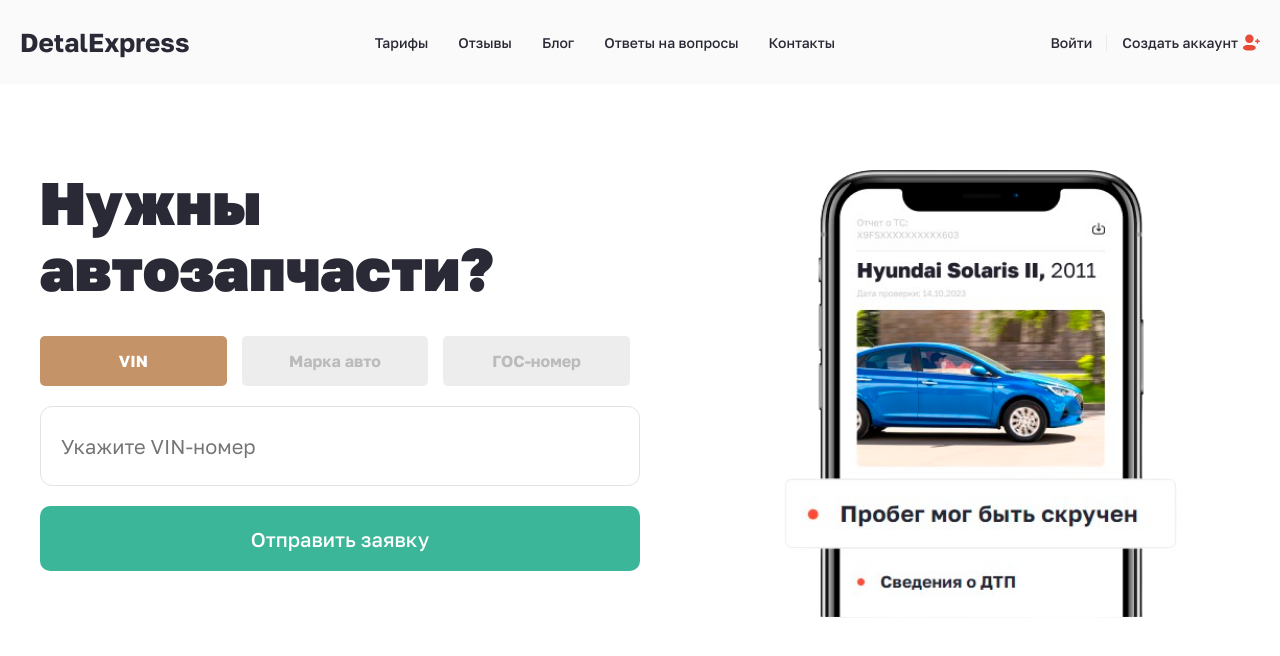
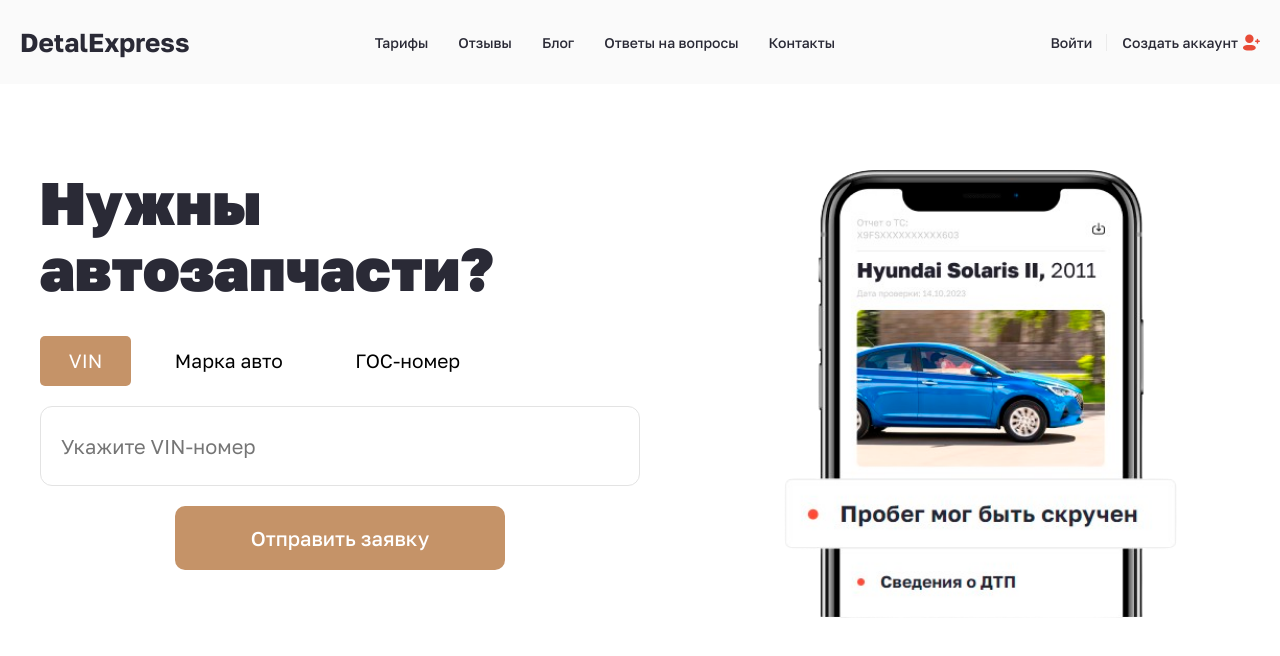
Before and after one commit to AM1G0S/detalExpress, a React (Vite) app: page / in a window 1280 px wide. Shown: the top 656 px of the page. Built offline with nearby package versions, Linux system fonts and the light colour scheme.

Commit message:
Ðпеределал компонент кнопки, добавил варианÑты, размеры, состояния

```diff
--- a/src/components/index.ts
+++ b/src/components/index.ts
@@ -1,5 +1,5 @@
 export * from './loyaut/Header/Header'
 export * from './loyaut/Footer/Footer'
 export * from './ui/FormCheck/FormCheck'
-export * from './ui/TabButton/TabButton'
 export * from './ui/Input/Input'
+export * from './ui/Button/Button'
--- a/src/components/modals/DeliveryModal/DeliveryModal.module.scss
+++ b/src/components/modals/DeliveryModal/DeliveryModal.module.scss
@@ -40,16 +40,6 @@
 	height: 26px;
 }
 
-.branchesBtn {
-	padding: 3px 10px;
-	border: 2px solid var(--accent-color);
-	font-weight: 600;
-	color: var(--accent-color);
-	border-radius: 5px;
-	cursor: pointer;
-	background-color: transparent;
-}
-
 .deliveryText {
 	font-size: 14px;
 	opacity: 0.8;
--- a/src/components/modals/DeliveryModal/DeliveryModal.tsx
+++ b/src/components/modals/DeliveryModal/DeliveryModal.tsx
@@ -2,6 +2,7 @@ import { FC, memo, useCallback, useState } from "react";
 import { useDispatch, useSelector } from "react-redux";
 import { setDelivery, setAddress } from "../../../redux/slices/applicationSlice.ts";
 import {RootState} from "../../../redux/store.ts";
+import {Button} from "../../ui/Button/Button.tsx";
 import { Modal } from "../../ui/Modal/Modal";
 
 import cls from "./DeliveryModal.module.scss";
@@ -86,12 +87,13 @@ export const DeliveryModal: FC<ModalProps> = memo(({ isOpen, onClose }) => {
                   <span className={activeAddress === address ? cls.active : ""}>{address}</span>
 
                   {activeAddress !== address && (
-                    <button
-                      className={cls.branchesBtn}
+                    <Button
+                      variant={"select"}
+                      size={"sm"}
                       onClick={() => handleAddressClick(address)}
                     >
                       Выбрать
-                    </button>
+                    </Button>
                   )}
                 </li>
               ))}
--- a/src/components/ui/Button/Button.module.scss
+++ b/src/components/ui/Button/Button.module.scss
@@ -1,31 +1,46 @@
 .button {
-	min-width: 300px;
 	display: block;
 	outline: none;
 	white-space: nowrap;
-	height: 65px;
-	background: var(--green-color);
-	color: var(--light-color);
-	font-size: 20px;
-	font-weight: 500;
-	padding: 0 55px;
-	border-radius: 10px;
 	transition: .3s;
 	cursor: pointer;
 
+	&.loading {
+		display: flex;
+		align-items: center;
+		justify-content: center;
+		background: var(--orange-color);
+	}
+}
+
+.primary {
+	font-weight: 500;
+	border-radius: 10px;
+	color: var(--light-color);
+	background: var(--accent-color);
+
 	&:hover {
-		background-color: var(--accent-color);
+		background-color: var(--orange-color);
 	}
+}
 
-	&:disabled {
-		cursor: default;
+.secondary {
+	border-radius: 5px;
 
-		&:hover {
-			background-color: var(--green-color);
-		}
-	}
-
-	&.loading {
+	&.active {
+		color: var(--light-color);
 		background: var(--accent-color);
 	}
 }
+
+.select {
+	border: 2px solid var(--accent-color);
+	font-weight: 600;
+	color: var(--accent-color);
+	border-radius: 5px;
+}
+
+.sm { padding: 0.25em 0.5em; font-size: 0.8rem; }
+.md { padding: 0.5em 1em; font-size: 1rem; }
+.lg { padding: 0.70em 1.5em; font-size: 1.2rem; }
+.xl { padding: 20px 50px; font-size: 20px; max-height: 65px; }
--- a/src/components/ui/Button/Button.tsx
+++ b/src/components/ui/Button/Button.tsx
@@ -1,18 +1,43 @@
+import classnames from "classnames";
 import {FC, ReactNode} from "react";
+import {Loader} from "../Loader/Loader";
 
 import cls from './Button.module.scss'
 
 interface ButtonProps {
 	type?: 'button' | 'submit';
-	disabled?: boolean;
 	children: ReactNode;
 	onClick?: () => void;
+	variant?: "primary" | "secondary" | "select";
+	className?: string;
+	isLoading?: boolean;
+	size?: 'sm' | 'md' | 'lg' | 'xl';
+	isActive?: boolean
 }
 
-export const Button: FC<ButtonProps> = ({children, disabled, type='button', onClick}) => {
+export const Button: FC<ButtonProps> = ({
+	                                        children,
+	                                        type = "button",
+	                                        onClick,
+	                                        variant = "primary",
+	                                        className,
+	                                        isLoading = false,
+	                                        size = 'xl',
+	                                        isActive = false,
+                                        }) => {
 	return (
-		<button className={cls.button} onClick={onClick} disabled={disabled} type={type}>
-			{children}
+		<button
+			className={classnames(
+				cls.button,
+				cls[variant],
+				cls[size],
+				cls[isActive ? 'active' : ''],
+				cls[isLoading ? 'loading' : ''],
+				className)}
+			onClick={onClick}
+			type={type}
+		>
+			{isLoading ? <Loader width={40} height={40}/> : children}
 		</button>
-	)
-}
+	);
+};
--- a/src/components/ui/FormCheck/FormCheck.module.scss
+++ b/src/components/ui/FormCheck/FormCheck.module.scss
@@ -32,3 +32,13 @@
 .errorText {
 	color: red;
 }
+
+.button {
+	max-width: 330px;
+	width: 100%;
+	margin: 0 auto;
+
+	@media (max-width: 375px) {
+		width: 100% !important;
+	}
+}
--- a/src/components/ui/FormCheck/FormCheck.tsx
+++ b/src/components/ui/FormCheck/FormCheck.tsx
@@ -1,14 +1,13 @@
 import classnames from 'classnames';
-import { FC, memo, useEffect, useState} from "react";
+import {FC, memo, useEffect, useState} from "react";
 import {SubmitHandler, useForm} from "react-hook-form";
 import {useDispatch} from "react-redux";
 import {AppDispatch} from "../../../redux/store.ts";
 
 import {setMainInput} from "../../../redux/slices/applicationSlice";
 
-import {Button} from "../Button/Button.tsx";
+import {Button} from "../Button/Button";
 import {Input} from "../Input/Input";
-import {TabButton} from "../TabButton/TabButton";
 import {useNavigate} from "react-router-dom";
 
 import cls from "./FormCheck.module.scss";
@@ -54,13 +53,15 @@ export const FormCheck: FC = memo((props: FormCheckProps) => {
 		<div className={cls.formWrapper}>
 			<div className={cls.inputTabs}>
 				{tabs.map((tab, index) => (
-					<TabButton
+					<Button
+						variant={"secondary"}
+						size={"lg"}
 						key={index}
 						isActive={activeTab === index}
 						onClick={() => handleTabClick(index)}
-						type={'button'}>
+					>
 						{tab}
-					</TabButton>
+					</Button>
 				))}
 			</div>
 
@@ -79,7 +80,7 @@ export const FormCheck: FC = memo((props: FormCheckProps) => {
 						{errors.mainInput && <span className={cls.errorText}>{errors.mainInput.message}</span>}
 					</label>
 
-					<Button type={'submit'}>
+					<Button className={cls.button} type={'submit'}>
 						Отправить заявку
 					</Button>
 				</form>
--- a/src/components/ui/TabButton/TabButton.module.scss
+++ /dev/null
@@ -1,26 +0,0 @@
-.button {
-	display: flex;
-	align-items: center;
-	justify-content: center;
-	width: calc(33.33% - 13.33px);
-	height: 50px;
-	padding: 0 30px;
-	background: var(--grey-color);
-	border-radius: 5px;
-	text-align: center;
-	color: #bbb;
-	text-decoration: none;
-	font-weight: 700;
-	transition: .3s;
-	font-size: 16px;
-	cursor: pointer;
-
-	&.active {
-		color: var(--light-color);
-		background: var(--accent-color);
-	}
-
-	@media(max-width: 480px) {
-		font-size: 14px;
-	}
-}
--- a/src/components/ui/TabButton/TabButton.tsx
+++ /dev/null
@@ -1,24 +0,0 @@
-import {ButtonHTMLAttributes, FC, memo} from "react";
-
-import cls from './TabButton.module.scss'
-
-interface ButtonProps {
-	children: string;
-	type: ButtonHTMLAttributes<HTMLButtonElement>['type'];
-	isActive?: boolean;
-	onClick?: () => void;
-}
-
-export const TabButton: FC<ButtonProps> = memo((props) => {
-	const {children, type, isActive, onClick} = props;
-
-	return (
-		<button
-			className={cls.button + ' ' + (isActive ? cls.active : '')}
-			type={type}
-			onClick={onClick}
-		>
-			{children}
-		</button>
-	);
-});
--- a/src/index.css
+++ b/src/index.css
@@ -29,6 +29,7 @@ body {
 }
 
 button {
+	background-color: transparent;
 	border: none;
 }
 
@@ -58,6 +59,10 @@ a {
 	text-decoration: none;
 }
 
+input[type =checkbox] {
+	cursor: pointer;
+}
+
 .wrapper {
 	overflow-x: hidden;
 }
--- a/src/pages/Application/Application.module.scss
+++ b/src/pages/Application/Application.module.scss
@@ -11,7 +11,6 @@
 			margin: 0 auto;
 		}
 	}
-
 }
 
 .formBox {
--- a/src/pages/Application/Application.tsx
+++ b/src/pages/Application/Application.tsx
@@ -4,10 +4,9 @@ import {FC, useState} from "react";
 import {SubmitHandler, useForm} from "react-hook-form";
 import {useSelector} from "react-redux";
 import {Link} from "react-router-dom";
-import {Input, TabButton} from "../../components";
+import {Input} from "../../components";
 import {DeliveryModal} from "../../components/modals/DeliveryModal/DeliveryModal";
 import {Button} from "../../components/ui/Button/Button.tsx";
-import {Loader} from "../../components/ui/Loader/Loader.tsx";
 import {RootState} from "../../redux/store.ts";
 
 import cls from "./Application.module.scss"
@@ -49,7 +48,7 @@ export const Application: FC = () => {
 				`<b>Телефон:</b> ${data.phone}\n` +
 				`<b>Адрес:</b>\n` + `${deliveryCity} - ${deliveryAddress}`;
 
-			const response = await axios.post('/api/send-message', {
+			const response = await axios.post('http://localhost:3000/api/send-message', {
 				message: message,
 				parse_mode: 'html'
 			});
@@ -118,13 +117,7 @@ export const Application: FC = () => {
 						<span className={cls.adress}>
 							{deliveryCity} - {deliveryAddress}
 						</span>
-						<TabButton
-							isActive={true}
-							type={'button'}
-							onClick={() => setIsModalOpen(!isModalOpen)}
-						>
-							Изменить
-						</TabButton>
+						<Button onClick={() => setIsModalOpen(!isModalOpen)}>Изменить</Button>
 					</div>
 				</div>
 
@@ -144,8 +137,8 @@ export const Application: FC = () => {
 					{errors.checkbox && <p className={cls.errorText + ' ' + cls.checkboxEroor}>Примите оферту</p>}
 				</div>
 
-				<Button type={'submit'}>
-					{isLoading ? <Loader width={40} height={40}/> : 'Отправить запрос'}
+				<Button isLoading={isLoading} type={'submit'}>
+					Отправить запрос
 				</Button>
 			</form>
 
```
Also changed, not shown: 2 other files (tests, documents, lock files or other folders).
